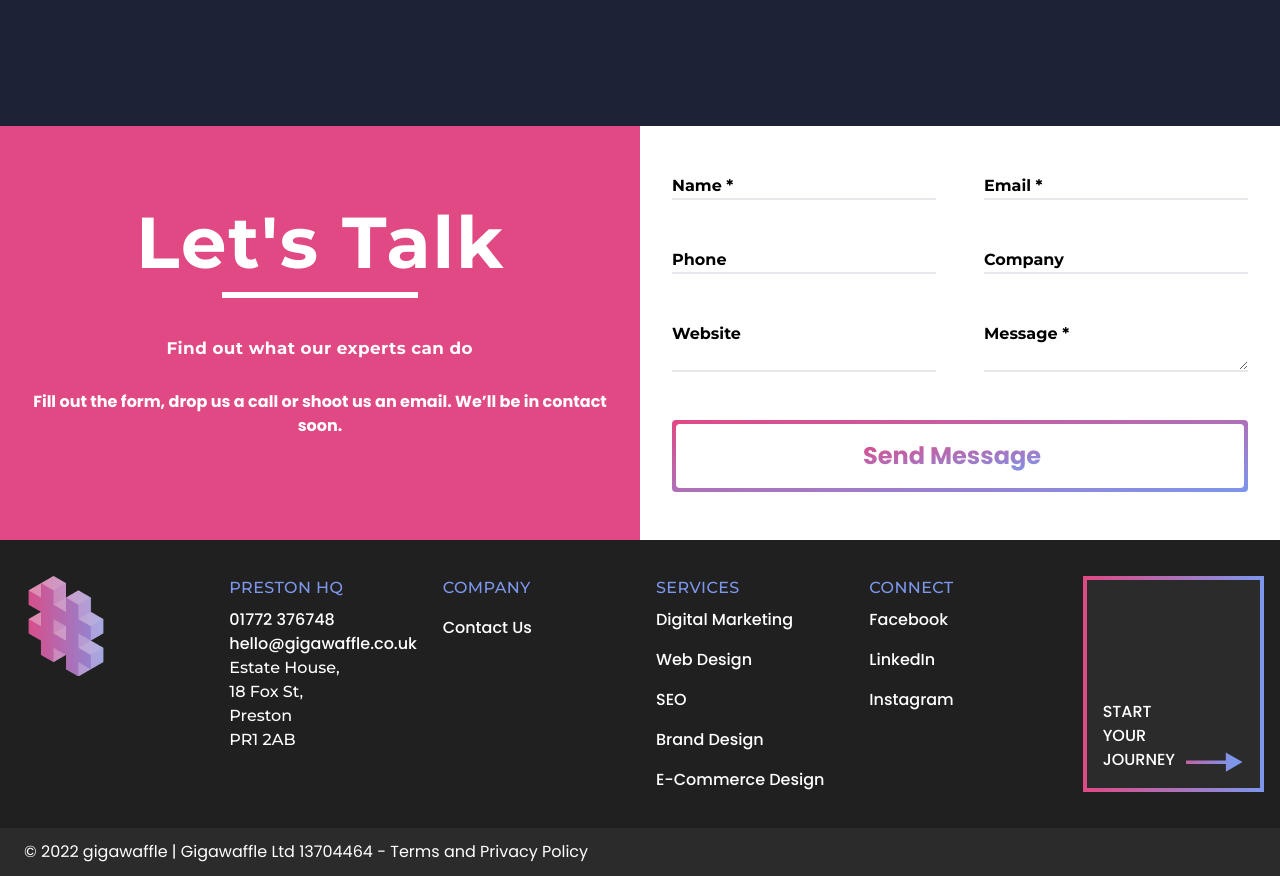
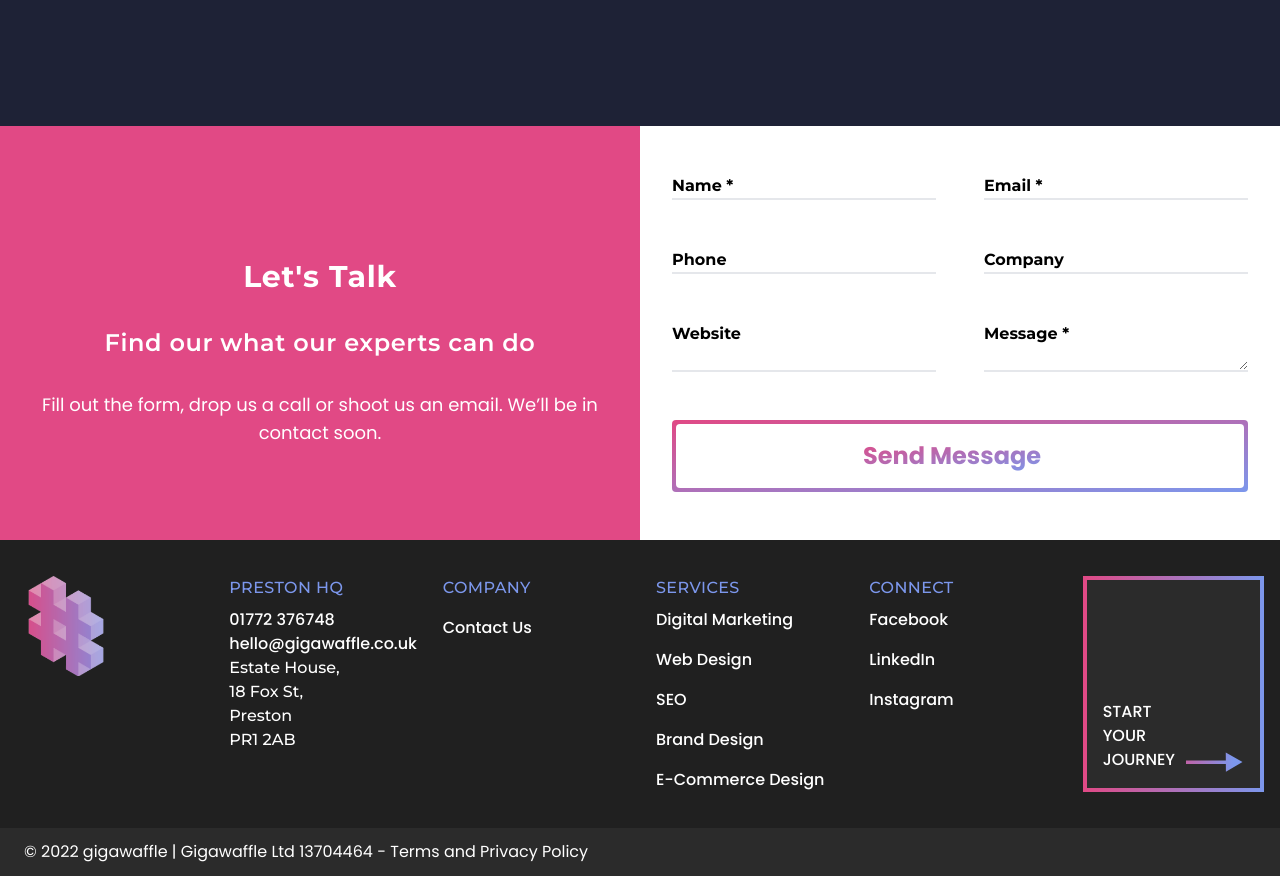
Before and after one commit to ldavidson8/newgigawaffle, a Next.js app: page / in a window 1280 px wide. Shown: the part 3982-4858 px from the top of the page. Built offline with nearby package versions, Linux system fonts and the light colour scheme.

Commit message:
Contact section now animates text while in view

```diff
--- a/components/ContactSection.js
+++ b/components/ContactSection.js
@@ -1,55 +1,55 @@
 import { useForm } from "react-hook-form";
 import { motion } from "framer-motion";
 
-const staggerText = {
-  hidden: { backgroundColor: "#E14985" },
-  visible: {
-    height: "100%",
-    width: "100%",
-    backgroundColor: "#E14985",
-    transition: {
-      staggerChildren: 0.8,
-    },
-  },
-};
+// const staggerText = {
+//   hidden: { backgroundColor: "#E14985" },
+//   visible: {
+//     height: "100%",
+//     width: "100%",
+//     backgroundColor: "#E14985",
+//     transition: {
+//       staggerChildren: 0.8,
+//     },
+//   },
+// };
 
-const popupHeader = {
-  hidden: {
-    opacity: 0,
-  },
-  visible: {
-    opacity: 1,
-    scale: 3,
-  },
-};
+// const popupHeader = {
+//   hidden: {
+//     opacity: 0,
+//   },
+//   visible: {
+//     opacity: 1,
+//     scale: 3,
+//   },
+// };
 
-const underline = {
-  hidden: {
-    width: 0,
-  },
-  visible: {
-    width: "33%",
-  },
-};
+// const underline = {
+//   hidden: {
+//     width: 0,
+//   },
+//   visible: {
+//     width: "33%",
+//   },
+// };
 
-const popupH3 = {
-  hidden: {
-    opacity: 0,
-  },
-  visible: {
-    opacity: 1,
-    scale: 1.2,
-  },
-};
+// const popupH3 = {
+//   hidden: {
+//     opacity: 0,
+//   },
+//   visible: {
+//     opacity: 1,
+//     scale: 1.2,
+//   },
+// };
 
-const fadeIn = {
-  hidden: {
-    opacity: 0,
-  },
-  visible: {
-    opacity: 1,
-  },
-};
+// const fadeIn = {
+//   hidden: {
+//     opacity: 0,
+//   },
+//   visible: {
+//     opacity: 1,
+//   },
+// };
 
 const ContactSection = () => {
   const {
@@ -65,31 +65,81 @@ const ContactSection = () => {
     });
   };
 
+  const boxVariants = {
+    hidden: {
+      scale: 0,
+      y: 20,
+      transition: {
+        type: "spring",
+        delay: 0.2,
+        mass: 1,
+        damping: 10,
+        stiffness: 80,
+        delayChildren: 0.3,
+        staggerChildren: 0.3,
+      },
+    },
+    visible: {
+      scale: 1,
+      y: 20,
+      transition: {
+        type: "spring",
+        delay: 0.2,
+        mass: 1,
+        damping: 10,
+        stiffness: 80,
+        delayChildren: 0.5,
+        staggerChildren: 1,
+      },
+    },
+  };
+
+  const textVariants = {
+    hidden: {
+      opacity: 0,
+      y: 80,
+    },
+    visible: {
+      opacity: 1,
+      y: 0,
+    },
+  };
+
+  const secondaryTextVariants = {
+    hidden: {
+      opacity: 0,
+    },
+    visible: {
+      opacity: 1,
+    },
+  };
+
   return (
     <section className="overflow-hidden">
       {/* <div className="absolute h-full w-full overflow-visible"></div> */}
       <div className="relative z-10 grid grid-cols-1 lg:grid-cols-2 justify-center">
+        <div className="bg-primary w-full h-full flex flex-col justify-center items-center text-center gap-8 px-6 py-24 text-white">
           <motion.div
             initial="hidden"
-          animate="visible"
-          variants={staggerText}
-          className="bg-primary w-full h-full flex flex-col gap-8 px-6 py-24 items-center justify-center text-white font-bold"
+            whileInView="visible"
+            viewport={{ once: true }}
+            variants={boxVariants}
           >
-          <motion.h2 variants={popupHeader} className="text-sm md:text-2xl">
+            <motion.h2 variants={textVariants} className="font-bold text-3xl">
               Let's Talk
             </motion.h2>
-          <motion.div
-            variants={underline}
-            className="pb-1.5 mb-2 bg-white bg-left-bottom bg-no-repeat"
-          ></motion.div>
-          <motion.h3 variants={popupH3} className="text-sm text-center">
-            Find out what our experts can do
+            <motion.h3
+              variants={textVariants}
+              className="font-semibold text-2xl my-8"
+            >
+              Find our what our experts can do
             </motion.h3>
-          <motion.p variants={fadeIn} className="text-md text-center">
-            Fill out the form, drop us a call or shoot us an email. We’ll be in
-            contact soon.
+            <motion.p variants={secondaryTextVariants} className="text-lg">
+              Fill out the form, drop us a call or shoot us an email. We’ll be
+              in contact soon.
             </motion.p>
           </motion.div>
+        </div>
         <div className="flex items-center h-full py-12 px-8 font-bold bg-white">
           <form
             name="Contact Form"
```
Lines whose indentation alone changed are shown as unchanged.
